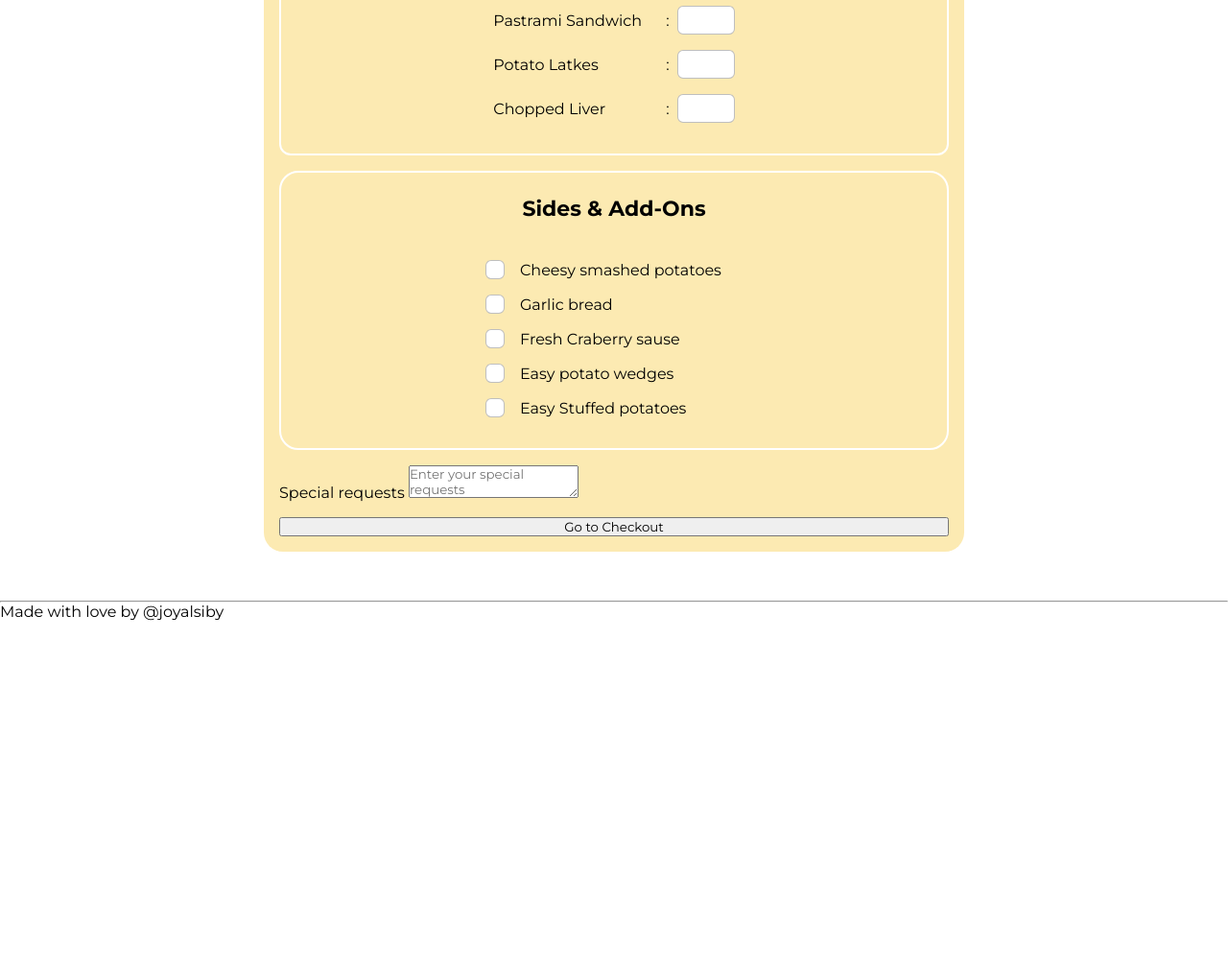
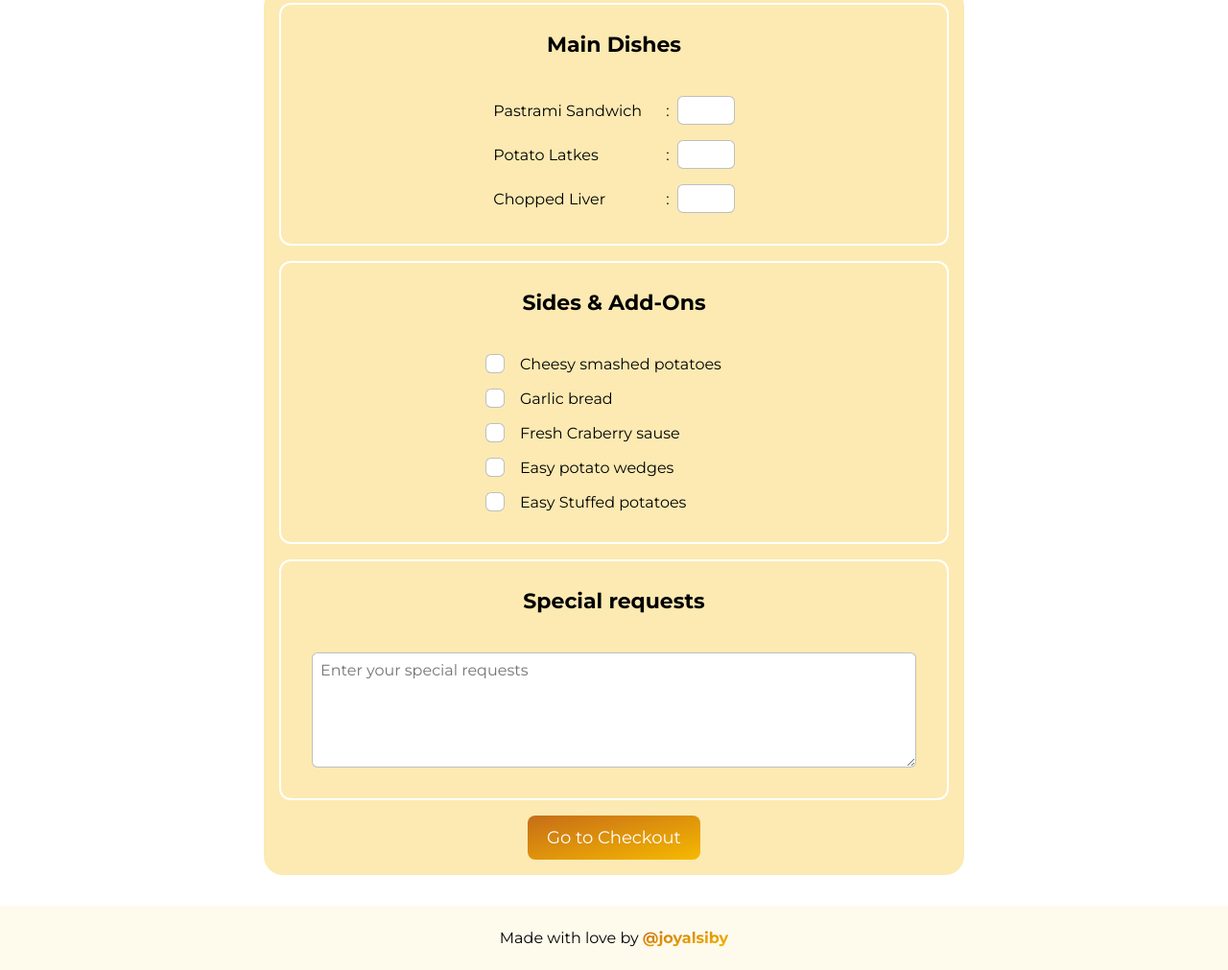
Before and after one commit to joyalsiby/Codedex-sample_work, a plain HTML site: page index.html in a window 1280 px wide. Shown: the part 1035-2046 px from the top of the page at 96% size. Before the commit the page ends 1682 px from the top, so only its background shows below. Drawn offline with nearby package versions, Linux system fonts and the light colour scheme.

Commit message:
Made changes to all

```diff
--- a/index.html
+++ b/index.html
@@ -118,18 +118,18 @@
                     </div>
                 </div>
                 <div id="special-requests">
-                    <label for="sides-special"class="checkbox">
+                    <h3>
                         Special requests
-                        <textarea name="" id="sides-special" rows="2" placeholder="Enter your special requests"></textarea>
-                    </label>
+                    </h3>
+                    <textarea name="" id="sides-special" rows="2" placeholder="Enter your special requests"></textarea>
                 </div>
-                <input type="submit" name="" id=""  value="Go to Checkout" >
+                <input type="submit" name="" id="submit-btn"  value="Go to Checkout">
             </form>
         </section>
-    </main><br><hr>
+    </main>
     <footer>
         <p>
-            Made with love by @joyalsiby
+            Made with love by <span>@joyalsiby</span>
         </p>
     </footer>
 </body>
--- a/style.css
+++ b/style.css
@@ -45,6 +45,8 @@ html {
 
 
 body {
+    display: flex;
+    flex-direction: column;
     width: 100%;
 }
 
@@ -53,10 +55,14 @@ body::-webkit-scrollbar {
 }
 
 header {
+    position: fixed;
+    top: 0;
+    width: 100%;;
     padding: 20px;
     display: flex;
     justify-content: space-between;
     background-color: black;
+    z-index: 1;
 }
 
 header > nav li {
@@ -116,10 +122,12 @@ main {
     box-sizing: border-box;
     display: flex;
     flex-direction: column;
+    gap: 40px;
     width: 100%;
 }
 
 #menu > h2 {
+    padding-top: 100px;
     text-decoration: underline 5px;
     color: black;;
     font-family: 'Krona One';
@@ -128,7 +136,7 @@ main {
     justify-content: center;
     align-items: center;
     margin: auto;
-    height: 80px;
+    height: fit-content;
     text-align: center;
 }
 
@@ -183,13 +191,19 @@ main {
 }
 
 #order-form {
-    padding-left: 20px;
-    padding-right: 20px;
-    padding-top: 32px;
+    display: flex;
+    flex-direction: column;
+    justify-content: center;
+    align-items: center;
+    justify-items: center;
+    padding-left: auto;
+    padding-right: auto;
+    padding-top:24px;
     padding-bottom: 32px;
 }
 
 #order-form h2 {
+    padding-top: 80px;
     display: flex;
     justify-content: center;
     text-align: center;
@@ -222,7 +236,7 @@ main {
     gap: 40px;
     border-radius: 12px;
     padding: 32px;
-    padding-top: 24px;
+    padding-top: 28px;
     padding-bottom: 32px;
     border: 2px solid white;
 }
@@ -260,9 +274,9 @@ main {
 
 #add-ons {
     border: 2px solid white;
-    border-radius: 20px;
+    border-radius: 12px;
     padding: 32px;
-    padding-top: 24px;
+    padding-top: 28px;
     padding-bottom: 32px;
     display: flex;
     flex-direction: column;
@@ -302,3 +316,68 @@ main {
     height: 20px;
     width: 20px;
 }
+
+#special-requests {
+    border: 2px solid white;
+    border-radius: 12px;
+    padding: 32px;
+    padding-top: 28px;
+    padding-bottom: 32px;
+    display: flex;
+    flex-direction: column;
+    justify-content: center;
+    align-items: center;
+    gap: 40px;
+}
+
+#special-requests > h3 {
+    text-align: center;
+    font-size: 22px;
+    font-weight: 700;
+}
+
+#special-requests > textarea {
+    font-size: 16px;
+    padding: 8px;
+    resize: vertical;
+    margin: auto;
+    border: 1px solid rgba(0, 0, 0, 25%);
+    border-radius: 6px;
+    height: 120px;
+    width: 100%;
+}
+
+#submit-btn {
+    transition: 0.3s;
+    padding: 12px 20px;
+    margin: auto;
+    width: fit-content;
+    background-image: linear-gradient(to bottom right, #c66d18, #f6b900);
+    font-size: 18px;
+    color: #fff;
+    display: flex;
+    justify-content: center;
+    align-items: center;
+    border-radius: 8px;
+    border: 0;
+}
+
+#submit-btn:hover {
+    cursor: pointer;
+    opacity: 80%;
+}
+
+footer {
+    background-color: rgba(252, 234, 178, 25%);
+    display: flex;
+    height: fit-content;
+    padding: 24px;
+    justify-content: center;
+}
+
+footer span {
+    font-weight: 700;
+  background-image: linear-gradient(to bottom right, #c66d18, #f6b900);
+  background-clip: text;
+  -webkit-text-fill-color: transparent;
+}
```
